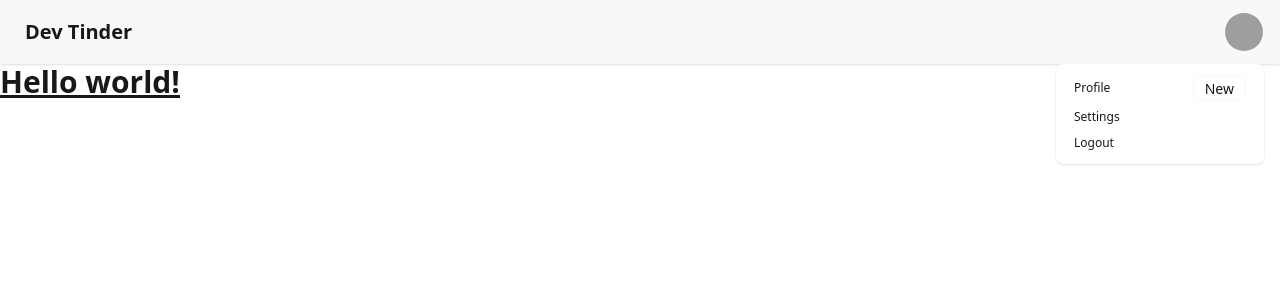
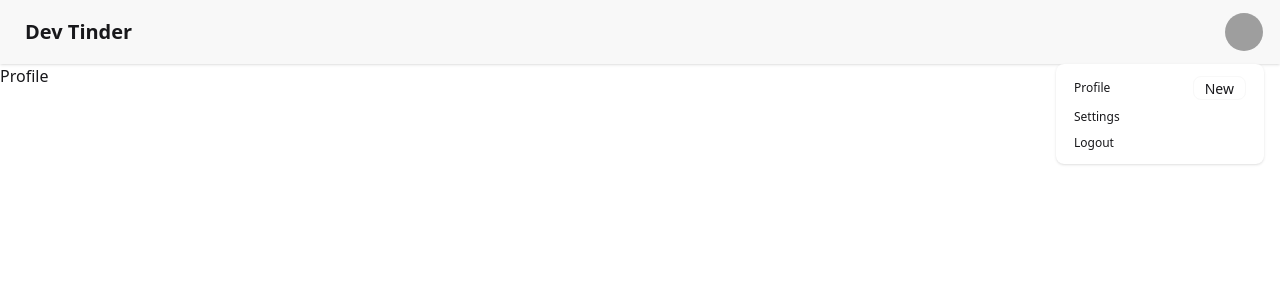
Before and after one commit to durgeshhhhhhh/codershub-frontend, a React (Vite) app: page /profile in a window 1280 px wide. Both pictures are taken after a click on the button 1244 px from the left and 32 px from the top of the page. Shown: the top 300 px of the page. Built offline with nearby package versions, Linux system fonts and the light colour scheme; grey boxes are pictures that could not be loaded.

Commit message:
Created a routes in APP

```diff
--- a/package.json
+++ b/package.json
@@ -11,8 +11,9 @@
   },
   "dependencies": {
     "@tailwindcss/vite": "^4.1.15",
-    "react": "^19.1.1",
+    "react": "^19.2.0",
     "react-dom": "^19.1.1",
+    "react-router": "^7.9.4",
     "tailwindcss": "^4.1.15"
   },
   "devDependencies": {
--- a/src/App.jsx
+++ b/src/App.jsx
@@ -1,46 +1,19 @@
+import { BrowserRouter, Route, Routes } from "react-router";
+import Login from "./component/Login";
+import Profile from "./component/Profile";
+import Body from "./component/Body";
+
 function App() {
   return (
     <>
-      <div className="navbar bg-base-200 shadow-sm">
-        <div className="flex-1">
-          <a className="btn btn-ghost text-xl">Dev Tinder</a>
-        </div>
-        <div className="flex gap-2">
-          <div className="dropdown dropdown-end mx-2">
-            <div
-              tabIndex={0}
-              role="button"
-              className="btn btn-ghost btn-circle avatar"
-            >
-              <div className="w-10 rounded-full">
-                <img
-                  alt="Tailwind CSS Navbar component"
-                  src="https://img.daisyui.com/images/stock/photo-1534528741775-53994a69daeb.webp"
-                />
-              </div>
-            </div>
-            <ul
-              tabIndex="-1"
-              className="menu menu-sm dropdown-content bg-base-100 rounded-box z-1 mt-3 w-52 p-2 shadow"
-            >
-              <li>
-                <a className="justify-between">
-                  Profile
-                  <span className="badge">New</span>
-                </a>
-              </li>
-              <li>
-                <a>Settings</a>
-              </li>
-              <li>
-                <a>Logout</a>
-              </li>
-            </ul>
-          </div>
-        </div>
-      </div>
-
-      <h1 className="text-3xl font-bold underline">Hello world!</h1>
+      <BrowserRouter basename="/">
+        <Routes>
+          <Route path="/" element={<Body />}>
+            <Route path="/login" element={<Login />} />
+            <Route path="/profile" element={<Profile />} />
+          </Route>
+        </Routes>
+      </BrowserRouter>
     </>
   );
 }
--- /dev/null
+++ b/src/component/Body.jsx
@@ -0,0 +1,13 @@
+import { Outlet } from "react-router";
+import NavBar from "./NavBar";
+
+const Body = () => {
+  return (
+    <div>
+      <NavBar />
+      <Outlet />
+    </div>
+  );
+};
+
+export default Body;
--- /dev/null
+++ b/src/component/Login.jsx
@@ -0,0 +1,5 @@
+const Login = () => {
+  return <div>Login</div>;
+};
+
+export default Login;
--- /dev/null
+++ b/src/component/NavBar.jsx
@@ -0,0 +1,44 @@
+const NavBar = () => {
+  return (
+    <div className="navbar bg-base-200 shadow-sm">
+      <div className="flex-1">
+        <a className="btn btn-ghost text-xl">Dev Tinder</a>
+      </div>
+      <div className="flex gap-2">
+        <div className="dropdown dropdown-end mx-2">
+          <div
+            tabIndex={0}
+            role="button"
+            className="btn btn-ghost btn-circle avatar"
+          >
+            <div className="w-10 rounded-full">
+              <img
+                alt="Tailwind CSS Navbar component"
+                src="https://img.daisyui.com/images/stock/photo-1534528741775-53994a69daeb.webp"
+              />
+            </div>
+          </div>
+          <ul
+            tabIndex="-1"
+            className="menu menu-sm dropdown-content bg-base-100 rounded-box z-1 mt-3 w-52 p-2 shadow"
+          >
+            <li>
+              <a className="justify-between">
+                Profile
+                <span className="badge">New</span>
+              </a>
+            </li>
+            <li>
+              <a>Settings</a>
+            </li>
+            <li>
+              <a>Logout</a>
+            </li>
+          </ul>
+        </div>
+      </div>
+    </div>
+  );
+};
+
+export default NavBar;
--- /dev/null
+++ b/src/component/Profile.jsx
@@ -0,0 +1,5 @@
+const Profile = () => {
+  return <div>Profile</div>;
+};
+
+export default Profile;
```
Also changed, not shown: 2 other files (tests, documents, lock files or other folders).
